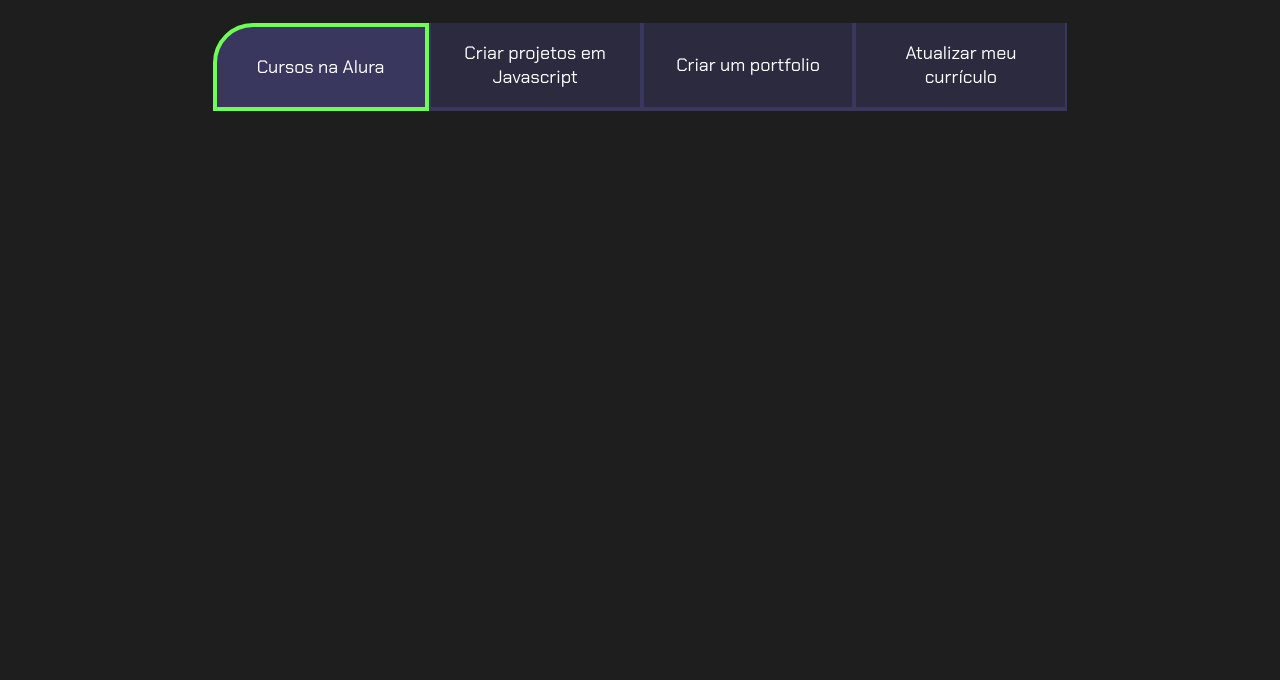
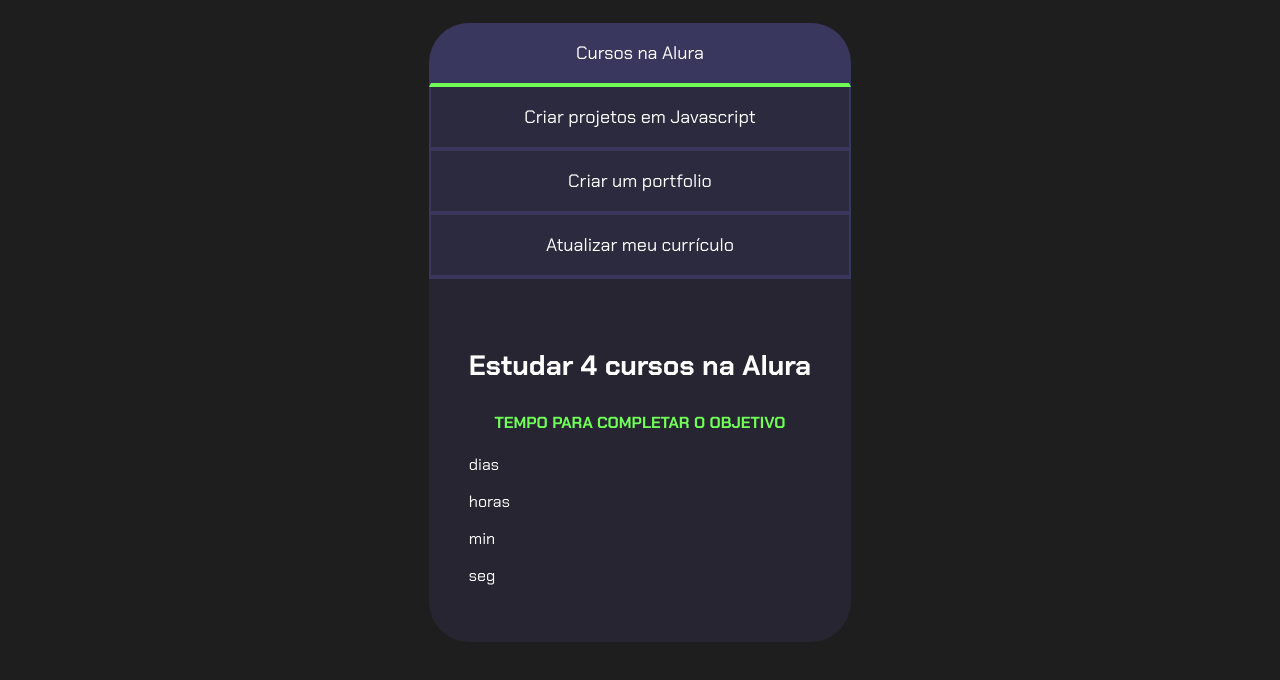
Before and after one commit to duzynn/projeto-de-vida-3-B, a plain HTML site: page index.html in a window 1280 px wide. Shown: the part 80-760 px from the top of the page. Drawn offline with Linux system fonts and the light colour scheme.

Commit message:
141414141414

```diff
--- a/style.css
+++ b/style.css
@@ -36,8 +36,9 @@ body {
     color: var(--verde);
 }
 
+
 .botao {
-    font-family: "Chakra Petch", sans-serif;
+    font-family: 'Chakra Petch', sans-serif;
     background-color: var(--botao-inativo);
     color: var(--branco);
     display: flex;
@@ -60,19 +61,32 @@ body {
     display: block;
 }
 
-.ativo {
+.botao.ativo {
     background-color: var(--botao-ativo);
-    border: 4px solid var(--verde);
+    border-bottom: 4px solid var(--verde);
 }
-@media screen {
-    .botoes{
-        display: flex;
-    }
-    .botao:first-child{
-        border-radius: 40px 0 0 0;
-    }
+
+.abas-textos {
+    background-color: var(--texto-fundo);
+    padding: 40px;
+    border-radius: 0 0 40px 40px;
 }
+
+.aba-conteudo.ativo {
+    display: block;
+}
+
 .aba-conteudo {
-
     display: none;
 }
+
+.aba-conteudo-titulo-principal {
+    font-size: 28px;
+    text-align: center;
+}
+
+.aba-conteudo-titulo-secundario {
+    text-align: center;
+    color: var(--verde);
+    text-transform: uppercase;
+}
```
